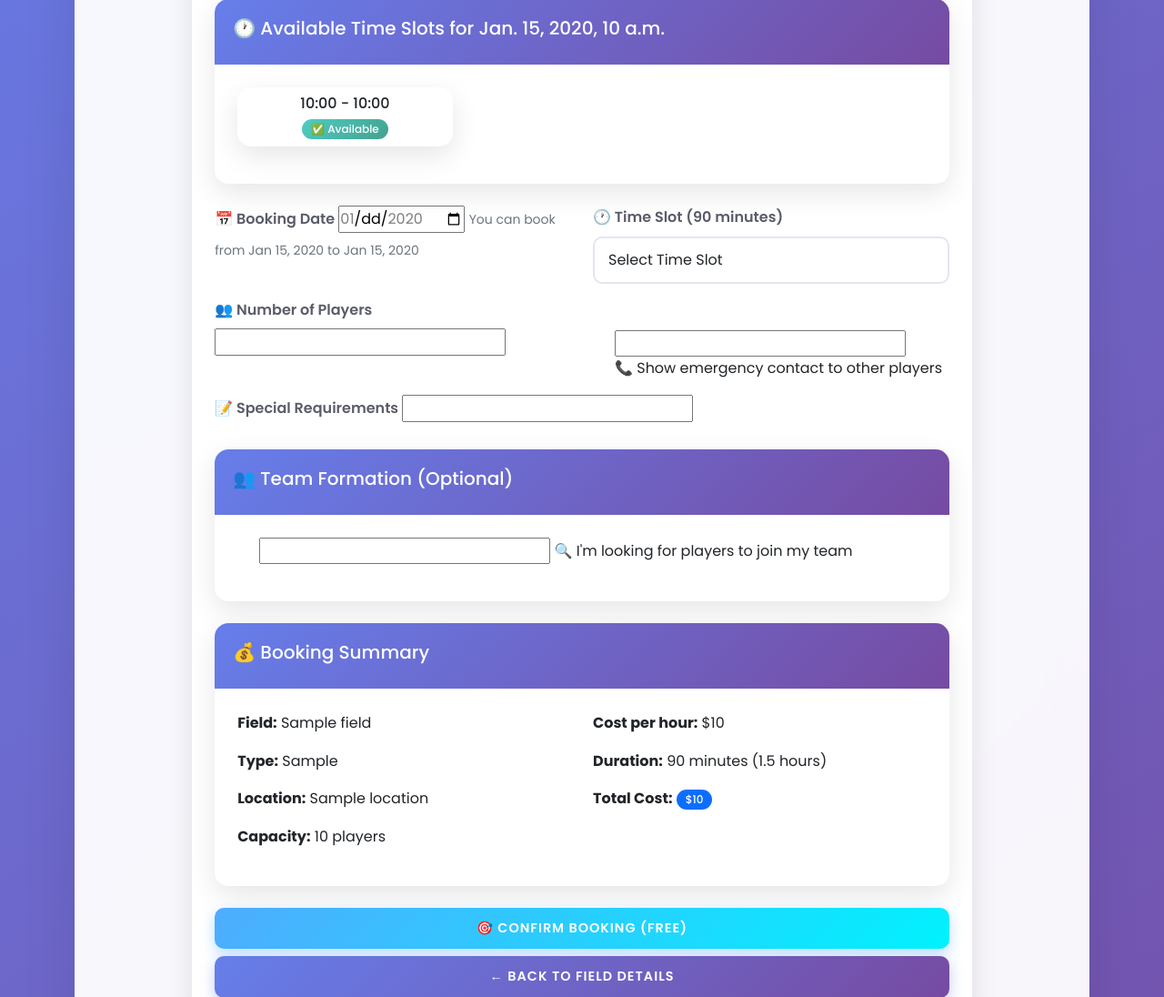
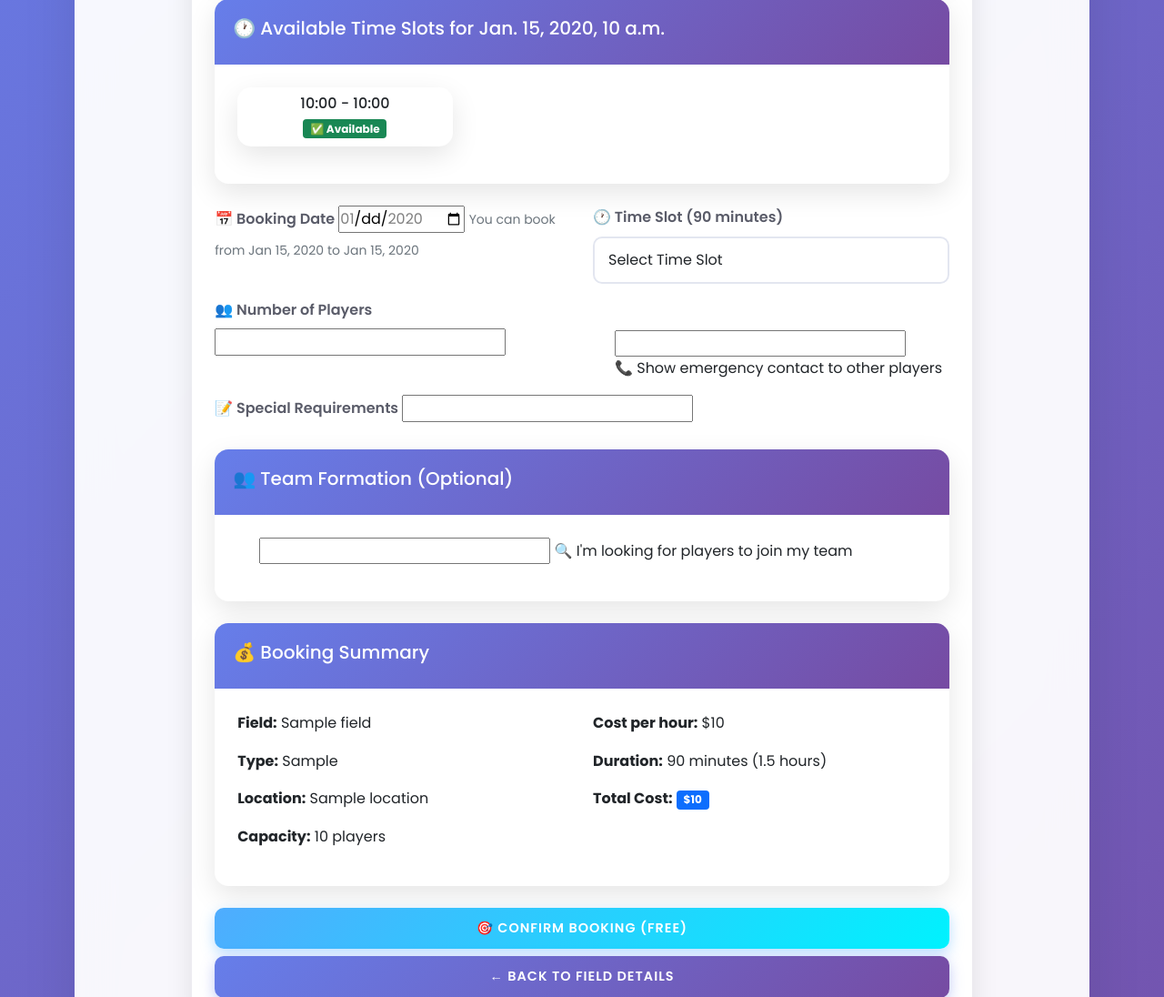
Before and after one commit to ENiGMA-101/Arena-Finder_book-my-field, a Django app: template bookings/templates/bookings/book_field.html in a window 1280 px wide. Shown: the part 533-1629 px from the top of the page at 91% size. Run offline with Django 4.2, Linux system fonts and the light colour scheme; the template is opened without the code that fills it: most values are stand-ins (such as "Sample title", 1, 10 or a date in 2020); form fields are guessed from the names that the template uses.

Commit message:
Remove badge styles from style.css
Removed badge styles and background color definitions.

```diff
--- a/static/css/style.css
+++ b/static/css/style.css
@@ -234,27 +234,3 @@ body {
     color: #0c5460;
     border-left: 4px solid #17a2b8;
 }
-
-/* Badge Styles */
-.badge {
-    border-radius: 20px;
-    padding: 5px 10px;
-    font-weight: 500;
-    font-size: 0.75rem;
-}
-
-.bg-info {
-    background: linear-gradient(135deg, #4facfe, #00f2fe) !important;
-}
-
-.bg-success {
-    background: linear-gradient(135deg, #4ecdc4, #44a08d) !important;
-}
-
-.bg-warning {
-    background: linear-gradient(135deg, #f093fb, #f5576c) !important;
-}
-
-.bg-danger {
-    background: linear-gradient(135deg, #fd746c, #ff9068) !important;
-}
```
